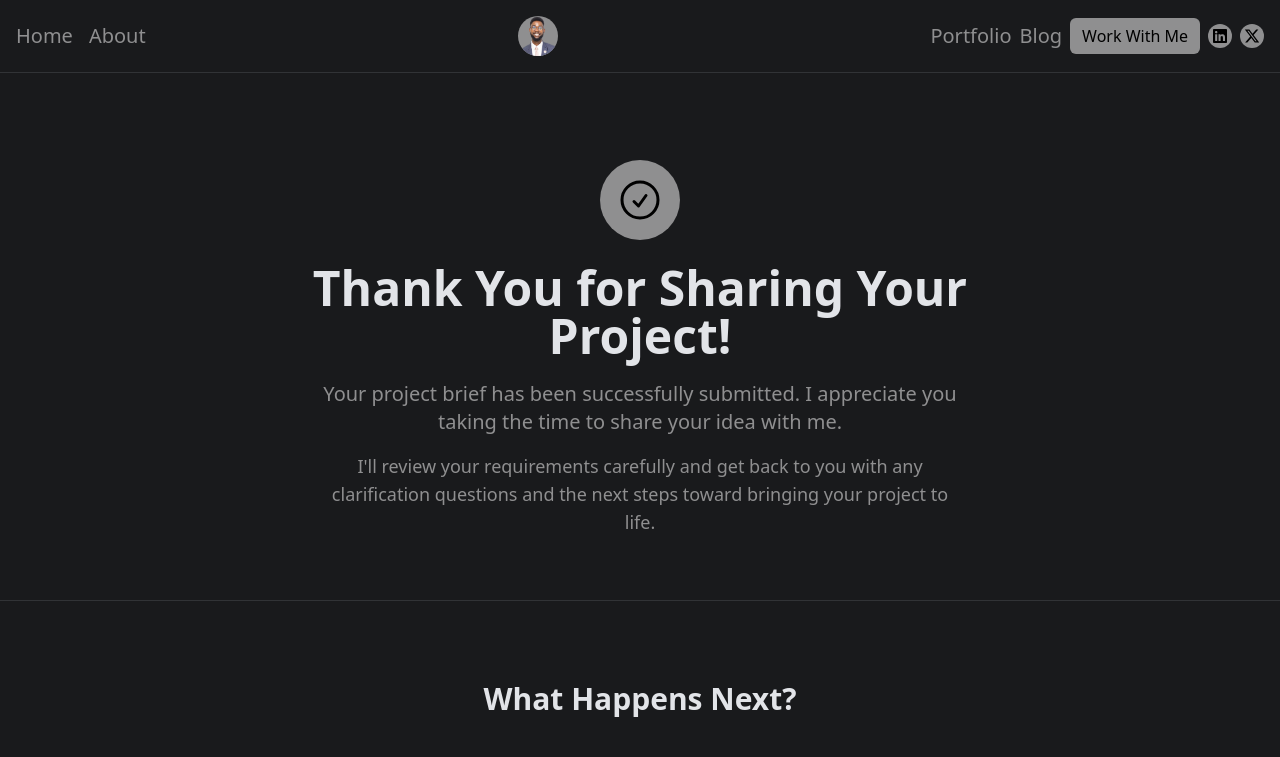
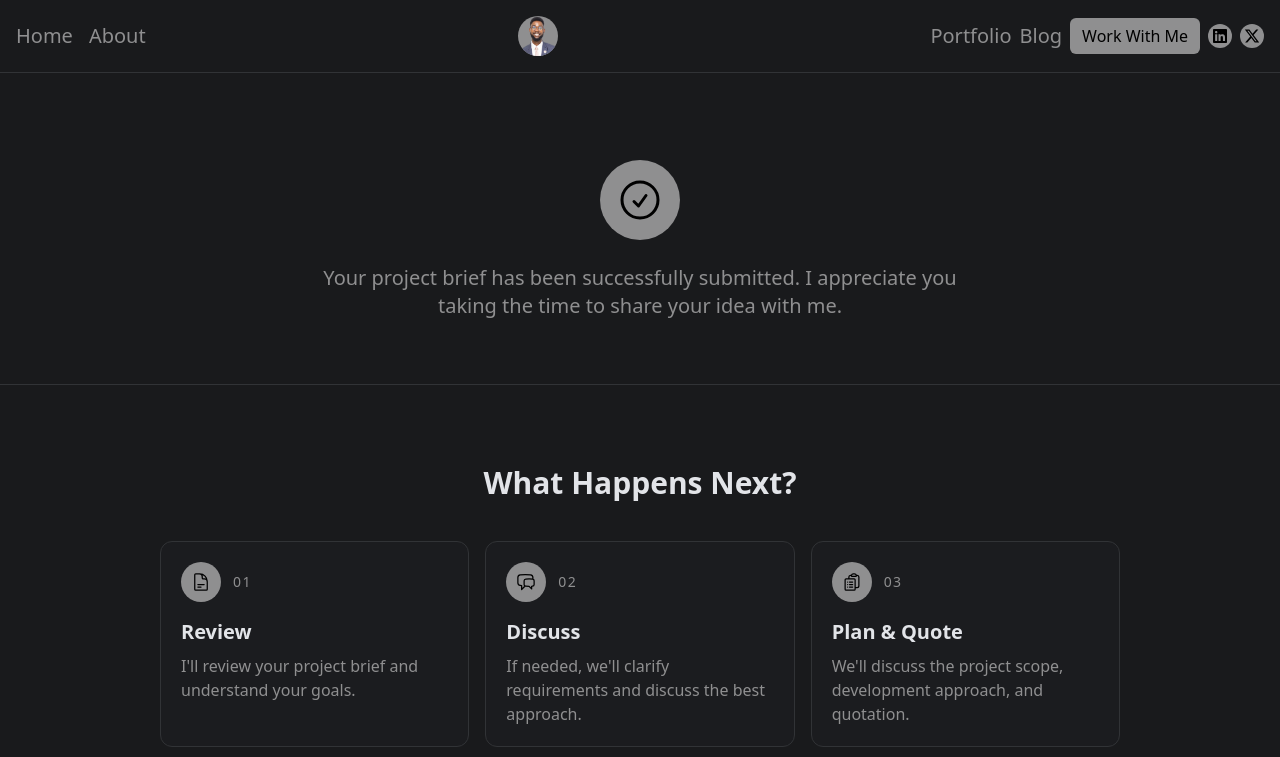
Before and after one commit to Patrick-Chukwu/Patrick-Chukwu, a React (Vite) app: page /project-submitted in a window 1280 px wide. Shown: the top 757 px of the page. Built offline with nearby package versions, Linux system fonts and the light colour scheme.

Commit message:
feat: finalize

```diff
--- a/src/pages/ProjectSubmitted.jsx
+++ b/src/pages/ProjectSubmitted.jsx
@@ -76,17 +76,12 @@ const ProjectSubmitted = () => {
             <HiOutlineCheckCircle className="size-10 md:size-12" aria-hidden="true" />
             <span className="sr-only">Submission successful</span>
           </motion.div>
-          <h1 className="text-secondary text-3xl md:text-5xl font-bold leading-tight">
-            Thank You for Sharing Your Project!
-          </h1>
+
           <p className="text-primary text-base md:text-xl mt-5 leading-relaxed max-w-[640px] mx-auto">
             Your project brief has been successfully submitted. I appreciate you taking the time
             to share your idea with me.
           </p>
-          <p className="text-primary text-sm md:text-lg mt-4 leading-relaxed max-w-[640px] mx-auto">
-            I&apos;ll review your requirements carefully and get back to you with any
-            clarification questions and the next steps toward bringing your project to life.
-          </p>
+
         </section>
 
         <section
```
